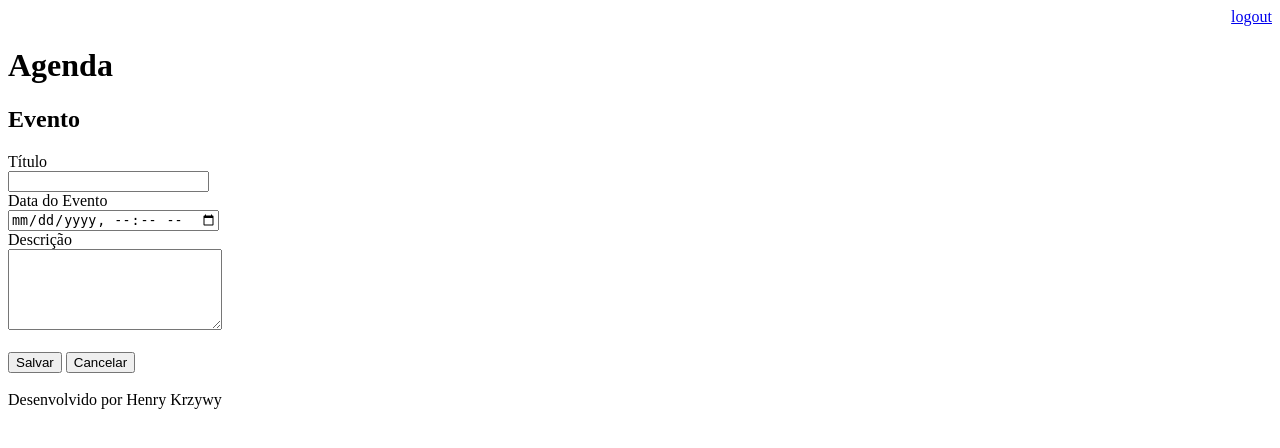
After one commit to HenryKrz/agenda, a Django app: page /agenda/evento/ in a window 1280 px wide. The commit adds this page. Shown: the top 448 px of the page. Run offline with Django 3.2, Linux system fonts and the light colour scheme; a user stored in the database is signed in.

Commit message:
Incluído arquivo .gitignore para ignorar arquivos compilados. Incluído template para inserção de eventos na agenda.

```diff
--- a/agenda/urls.py
+++ b/agenda/urls.py
@@ -21,6 +21,8 @@ from django.views.generic import RedirectView
 urlpatterns = [
     path('admin/', admin.site.urls),
     path('agenda/', views.lista_eventos),
+    path('agenda/evento/', views.evento),
+    path('agenda/evento/submit', views.submit_evento),
     # path('eventos/<titulo_evento', )
     path('', RedirectView.as_view(url='/agenda/')),
     path('login/', views.login_user),
--- a/core/views.py
+++ b/core/views.py
@@ -32,11 +32,25 @@ def logout_user(request):
     return redirect('/')
 
 
-
-
 @login_required(login_url='/login/')
 def lista_eventos(request):
     usuario = request.user
     evento = Evento.objects.filter(usuario=usuario)
     dados = {'eventos': evento}
     return render(request, 'agenda.html', dados)
+
+
+@login_required(login_url='/login/')
+def evento(request):
+    return render(request, 'evento.html')
+
+
+@login_required(login_url='/login/')
+def submit_evento(request):
+    if request.POST:
+        titulo = request.POST.get('titulo')
+        data_evento = request.POST.get('data_evento')
+        descricao = request.POST.get('descricao')
+        usuario = request.user
+        Evento.objects.create(titulo=titulo, data_evento=data_evento, descricao=descricao, usuario=usuario)
+    return redirect('/')
--- a/templates/agenda.html
+++ b/templates/agenda.html
@@ -1,7 +1,9 @@
     {% extends "model-page.html" %}
     {% block content %}
         <h2>Agendamentos</h2>
-
+        <a href="evento/">
+            <button type="button">Novo Evento</button>
+        </a>
         <ul style="font-size: 18px">
             {% for evento in eventos %}
             <li>{{ evento.titulo }} - {{ evento.get_data_evento}}</li>
--- /dev/null
+++ b/templates/evento.html
@@ -0,0 +1,25 @@
+{% extends "model-page.html" %}
+
+{% block content %}
+
+<h2>Evento</h2>
+<form action="submit" method="POST"> {% csrf_token %}
+    <label>Título</label>
+    <br>
+    <input type="text" name="titulo" size="22">
+    <br>
+    <label>Data do Evento</label>
+    <br>
+    <input type="datetime-local" name="data_evento">
+    <br>
+    <label>Descrição</label>
+    <br>
+    <textarea name="descricao" rows="5" cols="24"></textarea>
+    <br><br>
+    <button type="submit">Salvar</button>
+    <a href="/">
+        <button type="submit">Cancelar</button>
+    </a>
+    <br>
+</form>
+{% endblock %}
--- a/templates/model-page.html
+++ b/templates/model-page.html
@@ -5,6 +5,7 @@
 </head>
 <body>
     {% block content %} {% endblock %}
+    <br>
     {% include "model-footer.html" %}
 </body>
 </html>
```
Also changed, not shown: db.sqlite3, 1 other file.
